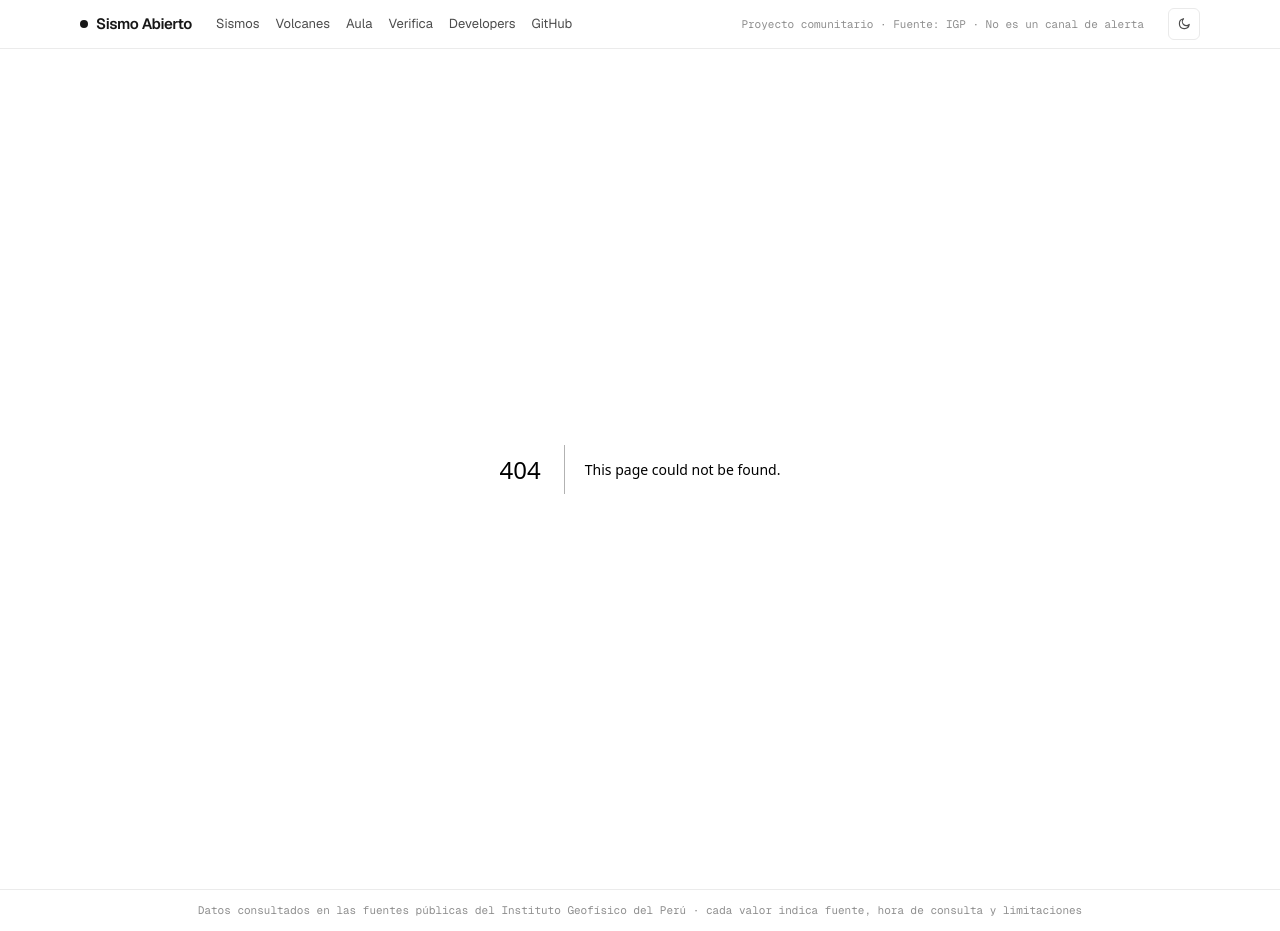
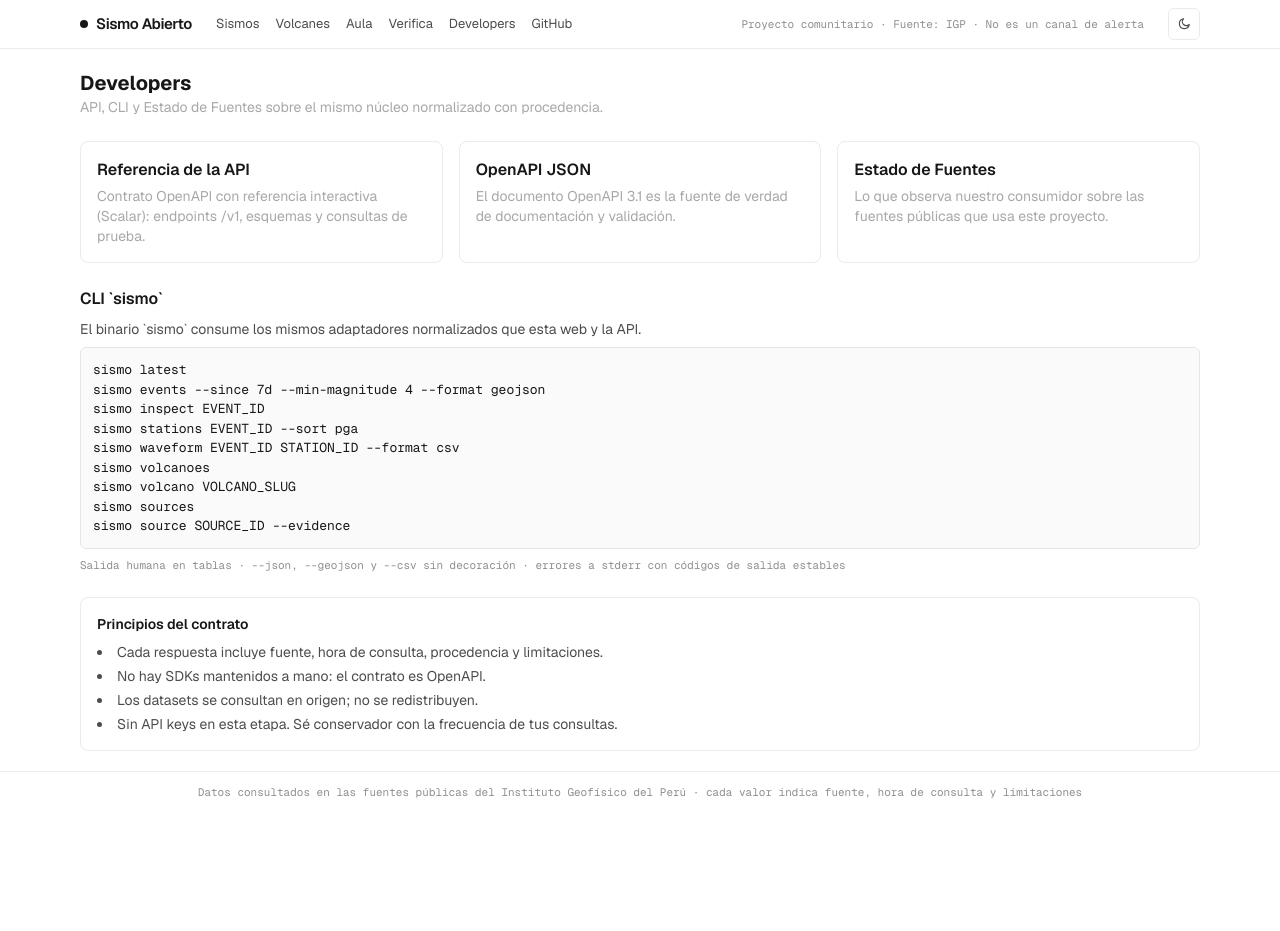
Before and after one commit to crafter-research/sismo-abierto, a Next.js app in the folder apps/web/: page /developers in a window 1280 px wide. Before the commit this address had no page. After the commit the page ends 813 px from the top, so only its background shows below. Built offline with nearby package versions, Linux system fonts and the light colour scheme.

Commit message:
feat(web): developers hub with API reference, CLI surface and contract principles

```diff
--- /dev/null
+++ b/apps/web/app/developers/page.tsx
@@ -0,0 +1,96 @@
+import Link from "next/link";
+
+export const metadata = { title: "Developers" };
+
+const RESOURCES = [
+  {
+    href: "/api",
+    title: "Referencia de la API",
+    description:
+      "Contrato OpenAPI con referencia interactiva (Scalar): endpoints /v1, esquemas y consultas de prueba.",
+  },
+  {
+    href: "/api/v1/openapi.json",
+    title: "OpenAPI JSON",
+    description:
+      "El documento OpenAPI 3.1 es la fuente de verdad de documentación y validación.",
+  },
+  {
+    href: "/fuentes",
+    title: "Estado de Fuentes",
+    description:
+      "Lo que observa nuestro consumidor sobre las fuentes públicas que usa este proyecto.",
+  },
+];
+
+export default function DevelopersPage() {
+  return (
+    <div className="space-y-6">
+      <header>
+        <h1 className="text-xl font-bold">Developers</h1>
+        <p className="text-sm text-gray-600">
+          API, CLI y Estado de Fuentes sobre el mismo núcleo normalizado con
+          procedencia.
+        </p>
+      </header>
+      <ul className="grid gap-4 sm:grid-cols-2 lg:grid-cols-3">
+        {RESOURCES.map((resource) => (
+          <li
+            key={resource.href}
+            className="rounded-lg border border-gray-200 p-4"
+          >
+            <Link
+              href={resource.href}
+              className="font-semibold text-official hover:underline"
+            >
+              {resource.title}
+            </Link>
+            <p className="mt-1 text-sm text-gray-600">{resource.description}</p>
+          </li>
+        ))}
+      </ul>
+      <section aria-labelledby="cli-titulo">
+        <h2 id="cli-titulo" className="mb-2 font-semibold text-gray-1000">
+          CLI `sismo`
+        </h2>
+        <p className="text-sm text-gray-900">
+          El binario `sismo` consume los mismos adaptadores normalizados que
+          esta web y la API.
+        </p>
+        <pre className="mt-2 overflow-x-auto rounded-md border border-gray-300 bg-background-200 p-3 font-mono text-[13px] text-gray-1000">
+          {`sismo latest
+sismo events --since 7d --min-magnitude 4 --format geojson
+sismo inspect EVENT_ID
+sismo stations EVENT_ID --sort pga
+sismo waveform EVENT_ID STATION_ID --format csv
+sismo volcanoes
+sismo volcano VOLCANO_SLUG
+sismo sources
+sismo source SOURCE_ID --evidence`}
+        </pre>
+        <p className="mt-2 font-mono text-[11px] text-gray-700">
+          Salida humana en tablas · --json, --geojson y --csv sin decoración ·
+          errores a stderr con códigos de salida estables
+        </p>
+      </section>
+
+      <section className="rounded-lg border border-gray-200 p-4 text-sm text-gray-900">
+        <h2 className="font-semibold text-gray-1000">
+          Principios del contrato
+        </h2>
+        <ul className="mt-2 list-inside list-disc space-y-1">
+          <li>
+            Cada respuesta incluye fuente, hora de consulta, procedencia y
+            limitaciones.
+          </li>
+          <li>No hay SDKs mantenidos a mano: el contrato es OpenAPI.</li>
+          <li>Los datasets se consultan en origen; no se redistribuyen.</li>
+          <li>
+            Sin API keys en esta etapa. Sé conservador con la frecuencia de tus
+            consultas.
+          </li>
+        </ul>
+      </section>
+    </div>
+  );
+}
```
